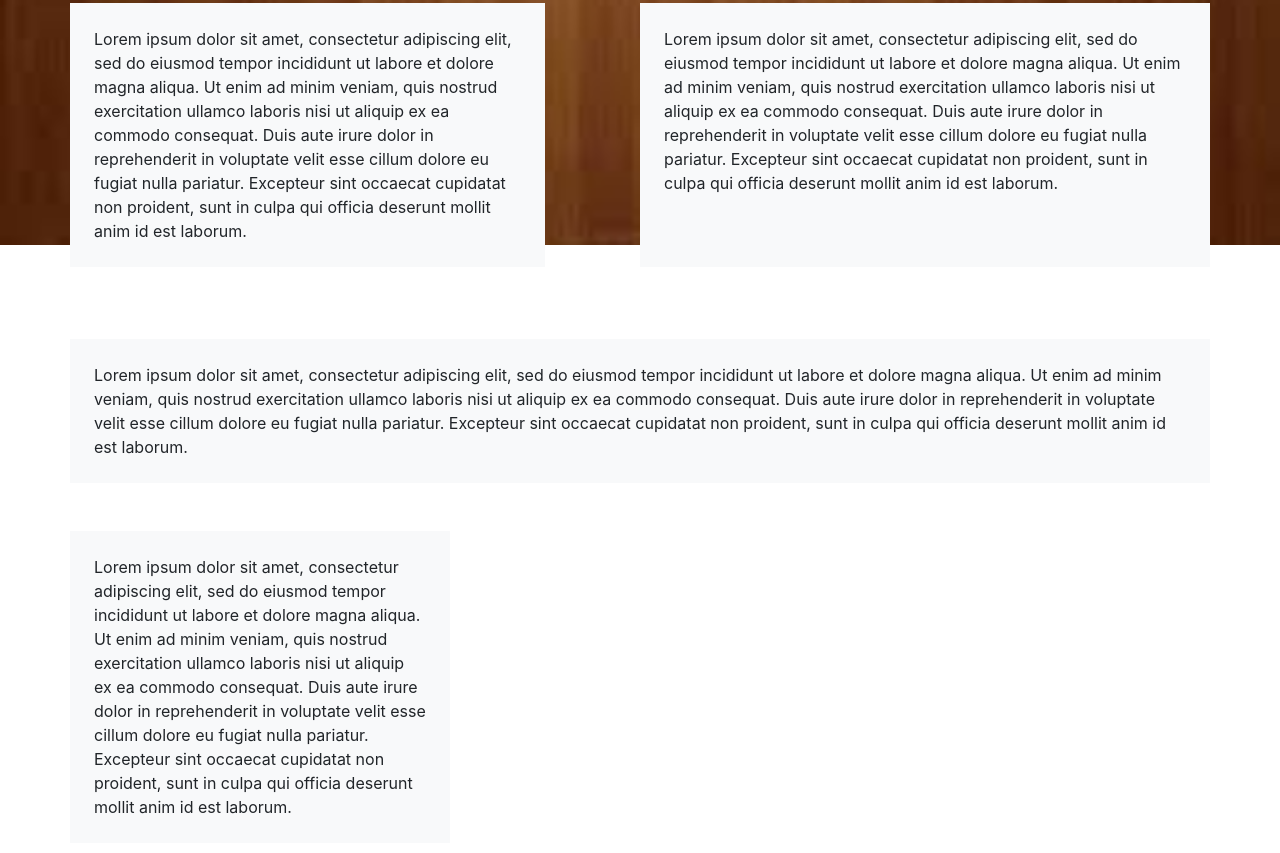
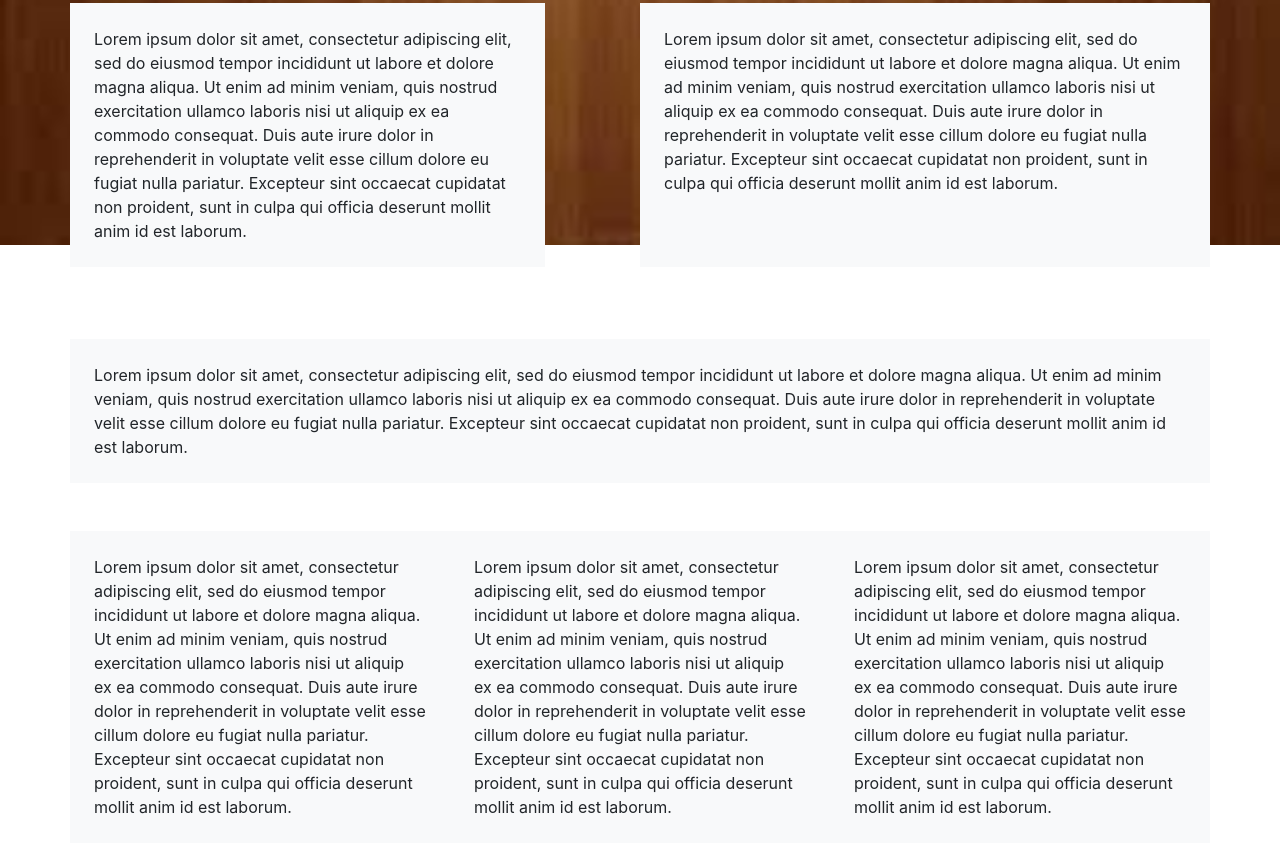
Before and after one commit to aotolbert/basic-portfolio, a plain HTML site: page persistence_is_key.html in a window 1280 px wide. Shown: the part 555-1408 px from the top of the page. Drawn offline with nearby package versions, Linux system fonts and the light colour scheme.

Commit message:
inclass commit

```diff
--- a/persistence_is_key.html
+++ b/persistence_is_key.html
@@ -108,6 +108,13 @@
         <div class="col-sm-4 bg-light p-4">
             Lorem ipsum dolor sit amet, consectetur adipiscing elit, sed do eiusmod tempor incididunt ut labore et dolore magna aliqua. Ut enim ad minim veniam, quis nostrud exercitation ullamco laboris nisi ut aliquip ex ea commodo consequat. Duis aute irure dolor in reprehenderit in voluptate velit esse cillum dolore eu fugiat nulla pariatur. Excepteur sint occaecat cupidatat non proident, sunt in culpa qui officia deserunt mollit anim id est laborum.
         </div>
+        <div class="col-sm-4 bg-light p-4">
+            Lorem ipsum dolor sit amet, consectetur adipiscing elit, sed do eiusmod tempor incididunt ut labore et dolore magna aliqua. Ut enim ad minim veniam, quis nostrud exercitation ullamco laboris nisi ut aliquip ex ea commodo consequat. Duis aute irure dolor in reprehenderit in voluptate velit esse cillum dolore eu fugiat nulla pariatur. Excepteur sint occaecat cupidatat non proident, sunt in culpa qui officia deserunt mollit anim id est laborum.
+        </div>
+
+        <div class="col-sm-4 bg-light p-4">
+            Lorem ipsum dolor sit amet, consectetur adipiscing elit, sed do eiusmod tempor incididunt ut labore et dolore magna aliqua. Ut enim ad minim veniam, quis nostrud exercitation ullamco laboris nisi ut aliquip ex ea commodo consequat. Duis aute irure dolor in reprehenderit in voluptate velit esse cillum dolore eu fugiat nulla pariatur. Excepteur sint occaecat cupidatat non proident, sunt in culpa qui officia deserunt mollit anim id est laborum.
+        </div>
     </div>
 
 </div>
```
